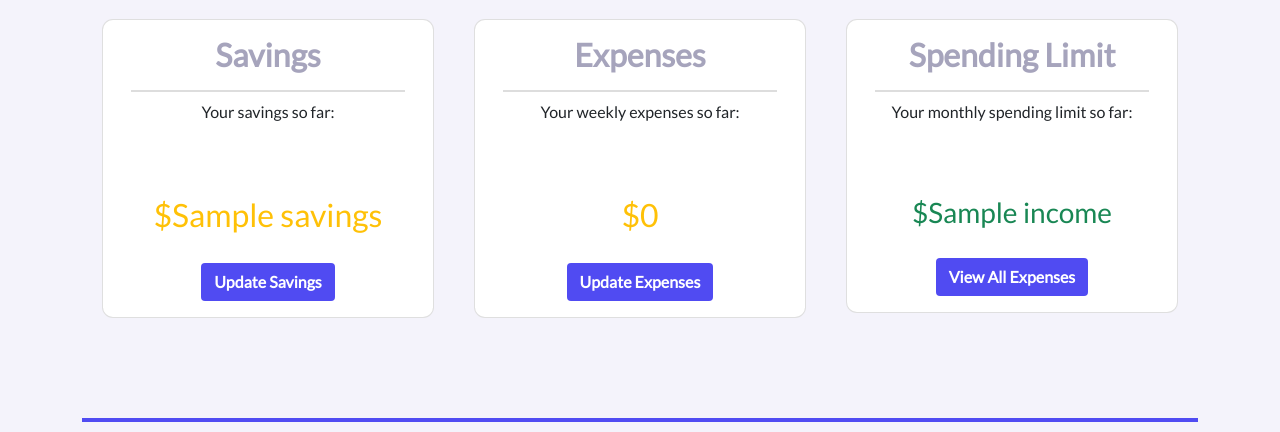
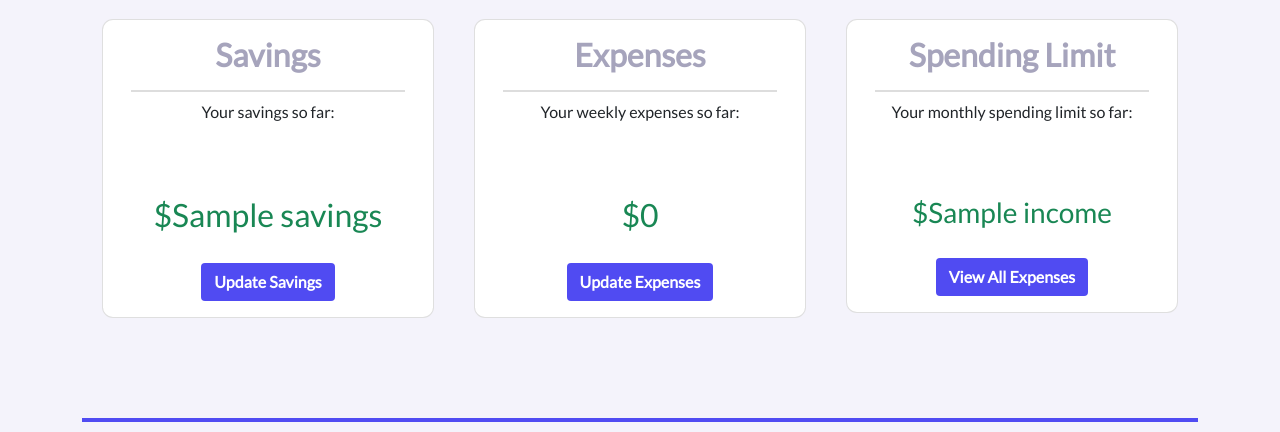
Before and after one commit to nisrinekane/budget_buddy_app, a Flask app: template flask_app/templates/dashboard.html in a window 1280 px wide. Shown: the part 201-633 px from the top of the page. Run offline with Flask 2, Linux system fonts and the light colour scheme; the template is opened without the code that fills it: most values are stand-ins (such as "Sample title", 1, 10 or a date in 2020).

Commit message:
Update dashboard.html

```diff
--- a/flask_app/templates/dashboard.html
+++ b/flask_app/templates/dashboard.html
@@ -42,7 +42,7 @@
                 <div class="card-body">
                     <h5 class="card-title">Savings</h5>
                     <p class="card-text">Your savings so far:</p>
-                    <h2 class="text-warning">${{savings[0]['savings']}}</h2>
+                    <h2 class="text-success">${{savings[0]['savings']}}</h2>
                     <a href="/savings" class="btn btn-sucess">Update Savings</a>
                 </div>
             </div>
@@ -50,10 +50,10 @@
                 <div class="card-body">
                     <h5 class="card-title">Expenses</h5>
                     <p class="card-text">Your weekly expenses so far:</p>
-                    <h2 class="text-warning">{% if expense[0]['SUM(amount)'] %}
+                    <h2 class="text-success">{% if expense[0]['SUM(amount)'] %}
                         ${{expense[0]['SUM(amount)']}}
                         {% else %}
-                        <h2 class="text-warning">$0</h2>
+                        <h2 class="text-success">$0</h2>
                         {% endif %}</h2>
                     <a href="/expenses" class="btn btn-sucess">Update Expenses</a>
                 </div>
@@ -63,7 +63,7 @@
                     <h5 class="card-title">Spending Limit</h5>
                     <p class="card-text">Your monthly spending limit so far:</p>
                     {% if expense[0]['SUM(amount)'] %}
-                    <h3 class="text-success">${{monthly_income[0]['income']-expense[0]['SUM(amount)']}}</h3>
+                    <h3 class="text-warning">${{monthly_income[0]['income']-expense[0]['SUM(amount)']}}</h3>
                     {% else %}
                     <h3 class="text-success">${{monthly_income[0]['income']}}</h3>
                     {% endif %}
```
